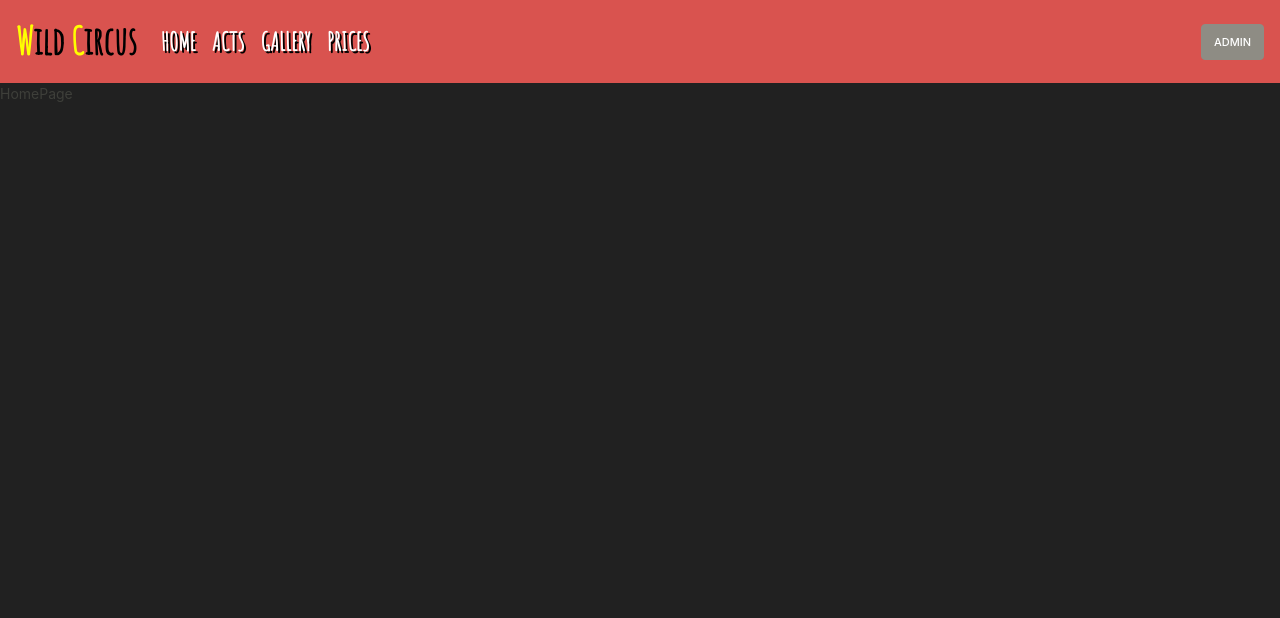
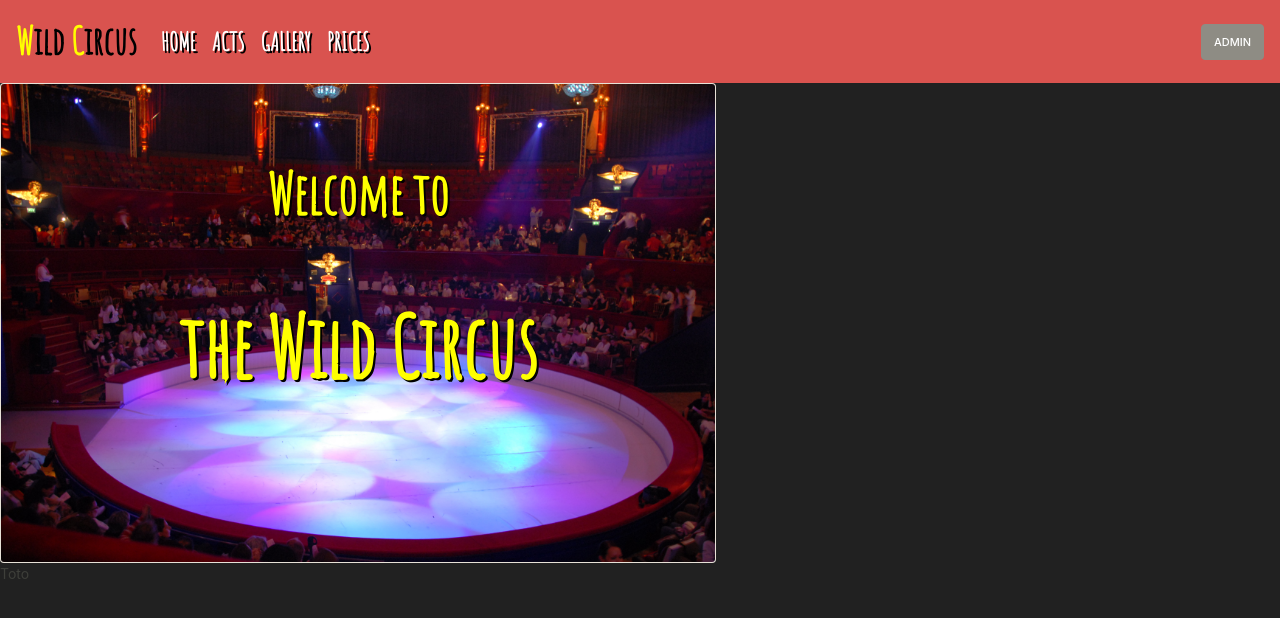
Before and after one commit to KleinosFR/checkpoint4-fronted, a React (Create React App) app: page / in a window 1280 px wide. Shown: the top 618 px of the page. Built offline with nearby package versions, Linux system fonts and the light colour scheme; no server answers.

Commit message:
filtered shows to get the next one

```diff
--- a/package.json
+++ b/package.json
@@ -8,6 +8,7 @@
     "@testing-library/user-event": "^7.1.2",
     "axios": "^0.19.2",
     "bootswatch": "^4.4.1",
+    "dotenv": "^8.2.0",
     "react": "^16.12.0",
     "react-dom": "^16.12.0",
     "react-router-dom": "^5.1.2",
--- a/src/HomePage/HomePage.jsx
+++ b/src/HomePage/HomePage.jsx
@@ -1,7 +1,20 @@
 import React from "react";
+import { Row } from "reactstrap";
+
+import Intro from "./Intro";
+import NextShow from "./NextShow";
 
 function HomePage() {
-    return <div>HomePage</div>;
+    return (
+        <>
+            <Row>
+                <Intro />
+            </Row>
+            <Row>
+                <NextShow />
+            </Row>
+        </>
+    );
 }
 
 export default HomePage;
--- /dev/null
+++ b/src/HomePage/Intro.jsx
@@ -0,0 +1,51 @@
+import React, { useState } from "react";
+import { Card, CardTitle, CardText, CardImg, CardImgOverlay } from "reactstrap";
+
+import introPic from "../Assets/Images/title-background.jpg";
+
+const item = {
+    src: introPic,
+    altText: "inside the circus"
+};
+
+function Intro() {
+    return (
+        <div>
+            <Card inverse style={{ height: "60vh" }}>
+                <CardImg
+                    src={item.src}
+                    alt={item.altText}
+                    style={{
+                        height: "100%",
+                        objectFit: "cover"
+                    }}
+                />
+                <CardImgOverlay>
+                    <CardText
+                        className="text-center m-5 font-weight-bold"
+                        style={{
+                            fontFamily: "Amatic SC",
+                            fontSize: "4em",
+                            color: "yellow",
+                            textShadow: "black 2px 2px"
+                        }}
+                    >
+                        Welcome to
+                    </CardText>
+                    <CardText
+                        className="text-center m-5 font-weight-bold"
+                        style={{
+                            fontFamily: "Amatic SC",
+                            fontSize: "6em",
+                            color: "yellow",
+                            textShadow: "black 2px 2px"
+                        }}
+                    >
+                        the Wild Circus
+                    </CardText>
+                </CardImgOverlay>
+            </Card>
+        </div>
+    );
+}
+export default Intro;
--- /dev/null
+++ b/src/HomePage/NextShow.jsx
@@ -0,0 +1,24 @@
+import React, { useEffect } from "react";
+import axios from "axios";
+
+const apiUrl = process.env.REACT_APP_API_URL;
+
+function NextShow() {
+    useEffect(() => {
+        axios.get(`${apiUrl}/shows`).then(res => {
+            const allShows = res.data;
+            let today = new Date(Date.now());
+            today = Date.parse(today);
+
+            const nextOne = allShows.find(show => {
+                const parsedShowDate = Date.parse(`${show.date} ${show.time}`);
+                return parsedShowDate >= today;
+            });
+            console.log(nextOne);
+        });
+    }, []);
+
+    return <div>Toto</div>;
+}
+
+export default NextShow;
--- a/src/Layout/Layout.jsx
+++ b/src/Layout/Layout.jsx
@@ -4,10 +4,10 @@ import Header from "./Header";
 
 function Layout({ children }) {
     return (
-        <div>
+        <>
             <Header />
-            {children}
-        </div>
+            <Container fluid>{children}</Container>
+        </>
     );
 }
 
```
Also changed, not shown: 1 other file (tests, documents, lock files or other folders).
